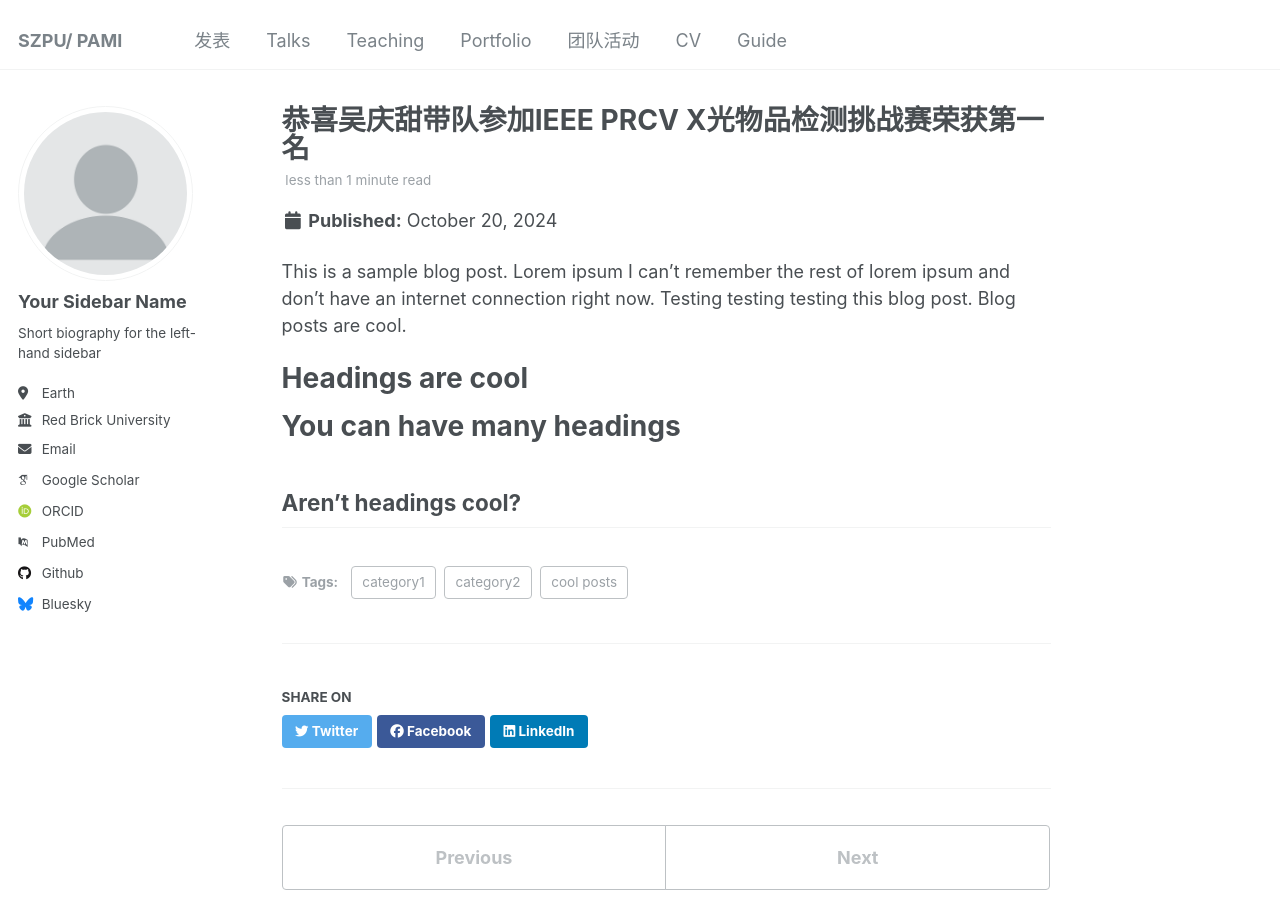
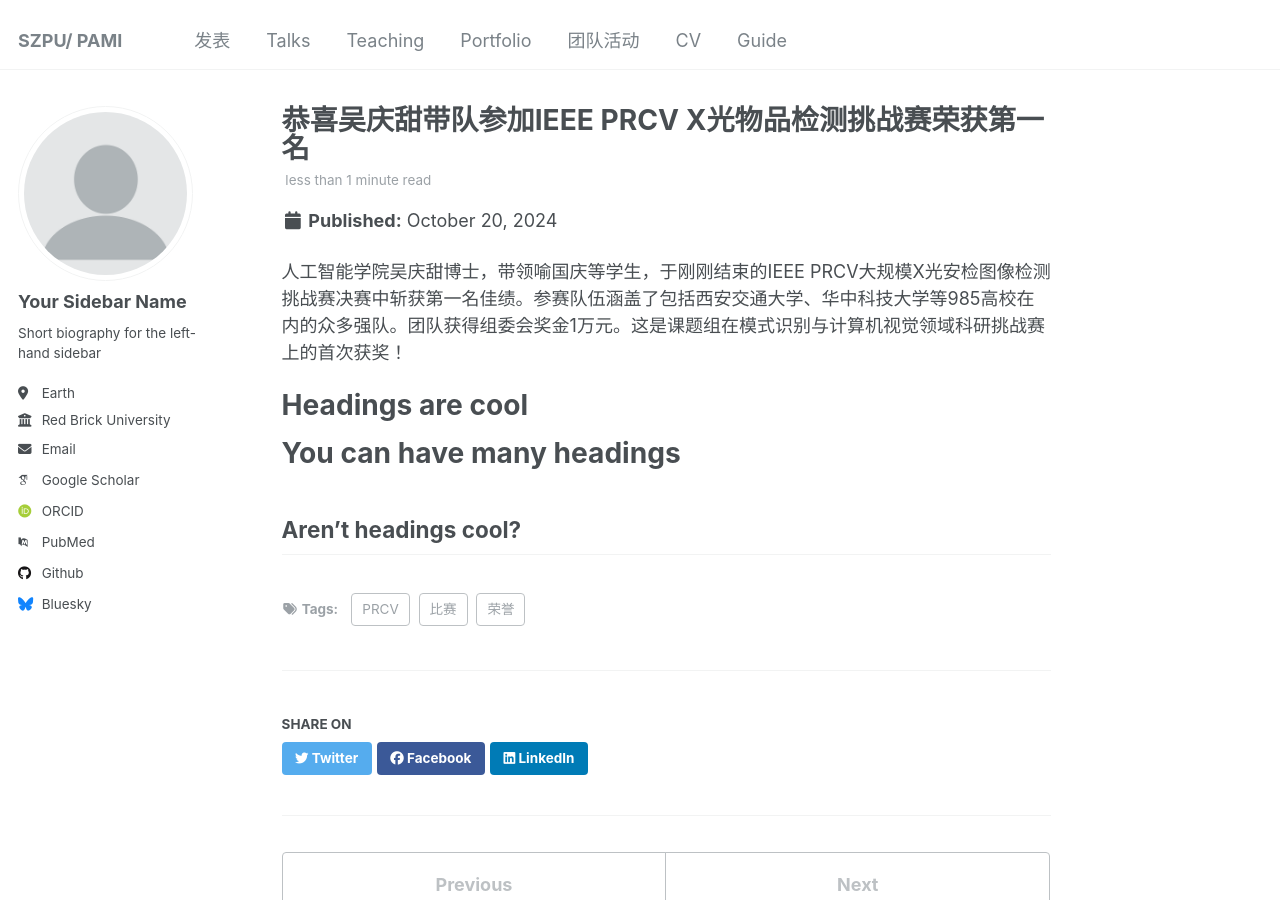
Before and after one commit to shaojiwan/academic.com, a Jekyll site: the page built from _posts/2022-10-20-blog.md, in a window 1280 px wide and 900 px high. Built offline with Jekyll 4.4.1, drawn with Linux system fonts in a browser that asks for light colours; some web fonts are replaced.

Commit message:
Update 2022-10-20-blog.md

```diff
--- a/_posts/2022-10-20-blog.md
+++ b/_posts/2022-10-20-blog.md
@@ -3,12 +3,12 @@
 date: 2024-10-20
 permalink: /posts/2022/10-20/blog/
 tags:
-  - cool posts
-  - category1
-  - category2
+  - PRCV
+  - 荣誉
+  - 比赛
 ---
 
-This is a sample blog post. Lorem ipsum I can't remember the rest of lorem ipsum and don't have an internet connection right now. Testing testing testing this blog post. Blog posts are cool.
+人工智能学院吴庆甜博士，带领喻国庆等学生，于刚刚结束的IEEE PRCV大规模X光安检图像检测挑战赛决赛中斩获第一名佳绩。参赛队伍涵盖了包括西安交通大学、华中科技大学等985高校在内的众多强队。团队获得组委会奖金1万元。这是课题组在模式识别与计算机视觉领域科研挑战赛上的首次获奖！
 
 Headings are cool
 ======
```
